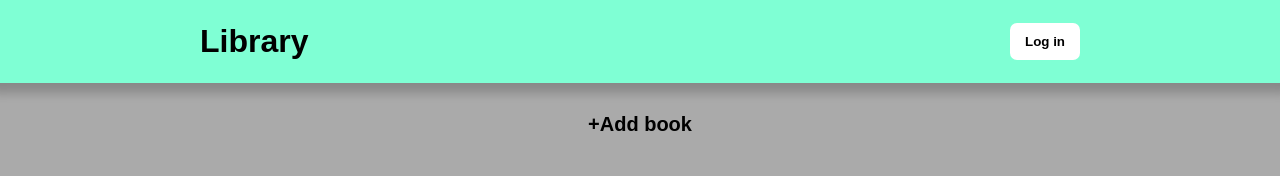
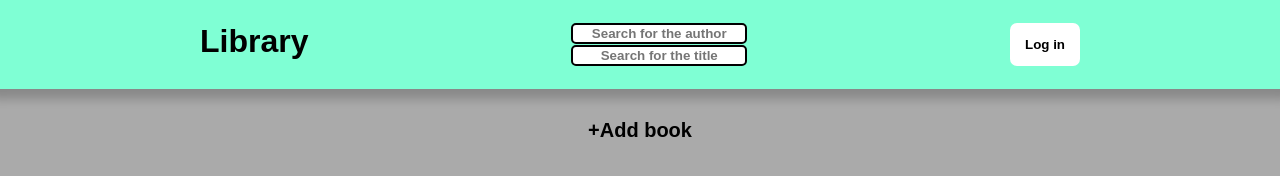
Before and after one commit to bakhodirchorievv/Library, a plain HTML site: page index.html in a window 1280 px wide. Drawn offline with Linux system fonts and the light colour scheme.

Commit message:
searching added

```diff
--- a/index.html
+++ b/index.html
@@ -9,6 +9,10 @@
 <body>
     <header class="header">
         <h1 class="title">Library</h1>
+        <div class="inp-wrap">
+            <input class="search-input forSearch" type="text" placeholder="Search for the author">
+            <input class="search-input2 forSearch" type="text" placeholder="Search for the title">
+        </div>
         <button class="head-btn">Log in</button>
     </header>
 
--- a/main.js
+++ b/main.js
@@ -8,6 +8,8 @@ let authorInput = document.querySelector(".second")
 let pagesInput = document.querySelector(".third")
 let checkbox = document.querySelector(".checkbox-input")
 let overlay = document.querySelector(".overlay")
+let searchInput = document.querySelector(".search-input")
+let searchInput2 = document.querySelector(".search-input2")
 
 let BOOKS = JSON.parse(localStorage.getItem("BOOKS")) || []
 
@@ -15,10 +17,23 @@ function updateLocalStorage() {
     localStorage.setItem("BOOKS", JSON.stringify(BOOKS))
 }
 
-function saveOnStorage() {
+searchInput.addEventListener("input", () => {
+    let searchValue = searchInput.value.toLowerCase();
+    let filteredBooks = BOOKS.filter(book => book.author.toLowerCase().includes(searchValue));
+    saveOnStorage(filteredBooks);
+})
+searchInput2.addEventListener("input", () => {
+    let searchValue = searchInput2.value.toLowerCase();
+    let filteredBooks = BOOKS.filter(book => book.title.toLowerCase().includes(searchValue));
+    saveOnStorage(filteredBooks);
+})
+
+function saveOnStorage(filteredBooks) {
     wrapper.innerHTML = ""
 
-    BOOKS.forEach((book) => {
+    let booksToDisplay = filteredBooks || BOOKS
+
+    booksToDisplay.forEach((book) => {
         let newDiv = document.createElement("div")
         wrapper.append(newDiv)
         newDiv.className = "table"
@@ -50,6 +65,7 @@ function saveOnStorage() {
         newButton2.textContent = "Remove"
 
         newButton2.addEventListener("click", (event) => {
+            if(!confirm("Do you want to delete the book?")) return;
             let remove = event.target.parentElement
             wrapper.removeChild(remove)
             const indexToRemove = BOOKS.findIndex(b => b === book)
--- a/style.css
+++ b/style.css
@@ -182,6 +182,24 @@ button:active {
     background-color: rgba(0, 0, 0, 0.5);
     display: none;
 }
+.forSearch {
+    display: block;
+    width: 100%;
+    text-align: center;
+    color: black;
+    border: 2px solid black;
+    border-radius: 5px;
+    font-weight: bolder;
+    font-family: sans-serif;
+    padding: 1px;
+    height: fit-content;
+}
+.inp-wrap {
+    width: 20%;
+    display: flex;
+    flex-direction: column;
+    gap: 1px;
+}
 
 @media only screen and (max-width: 650px) {
     .header {
```
